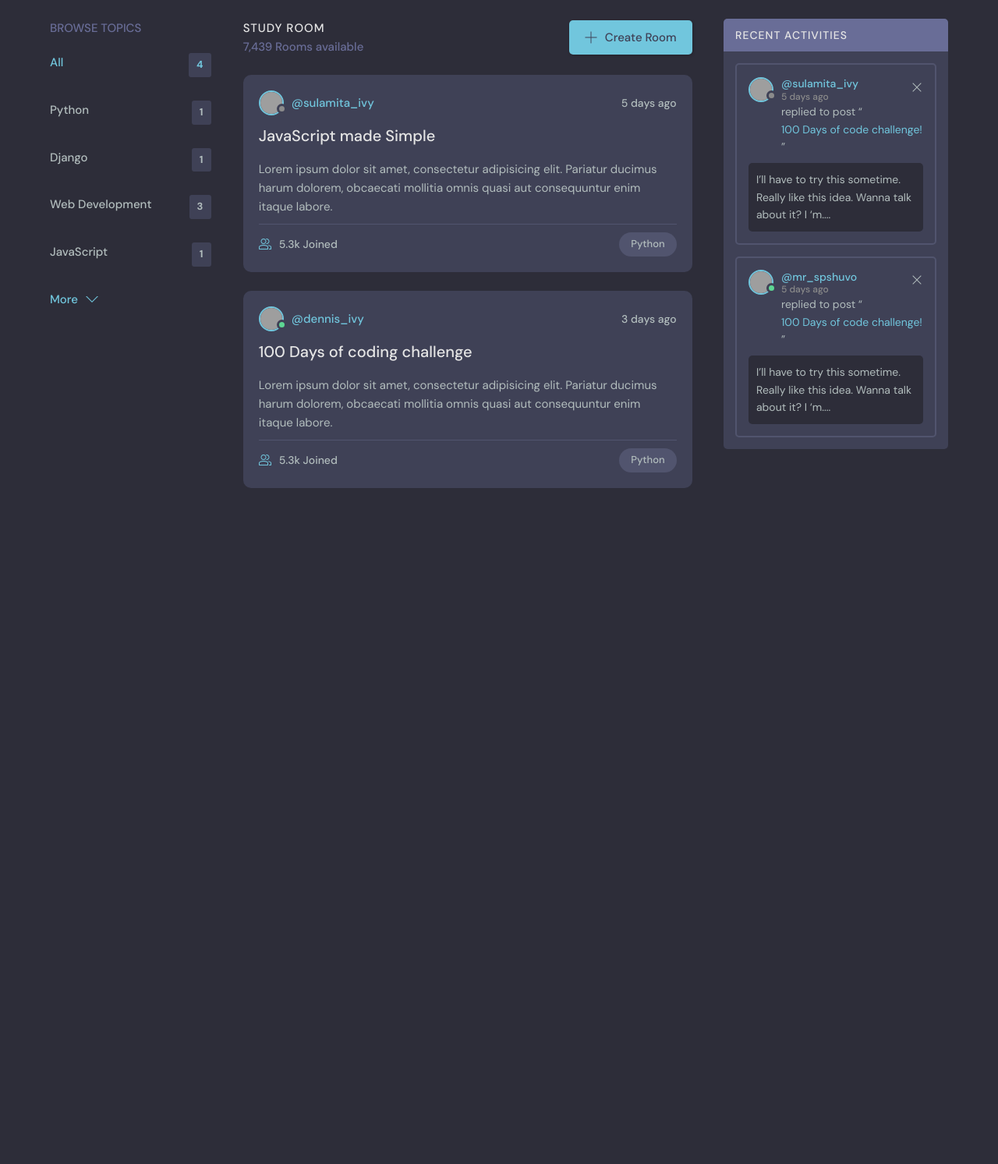
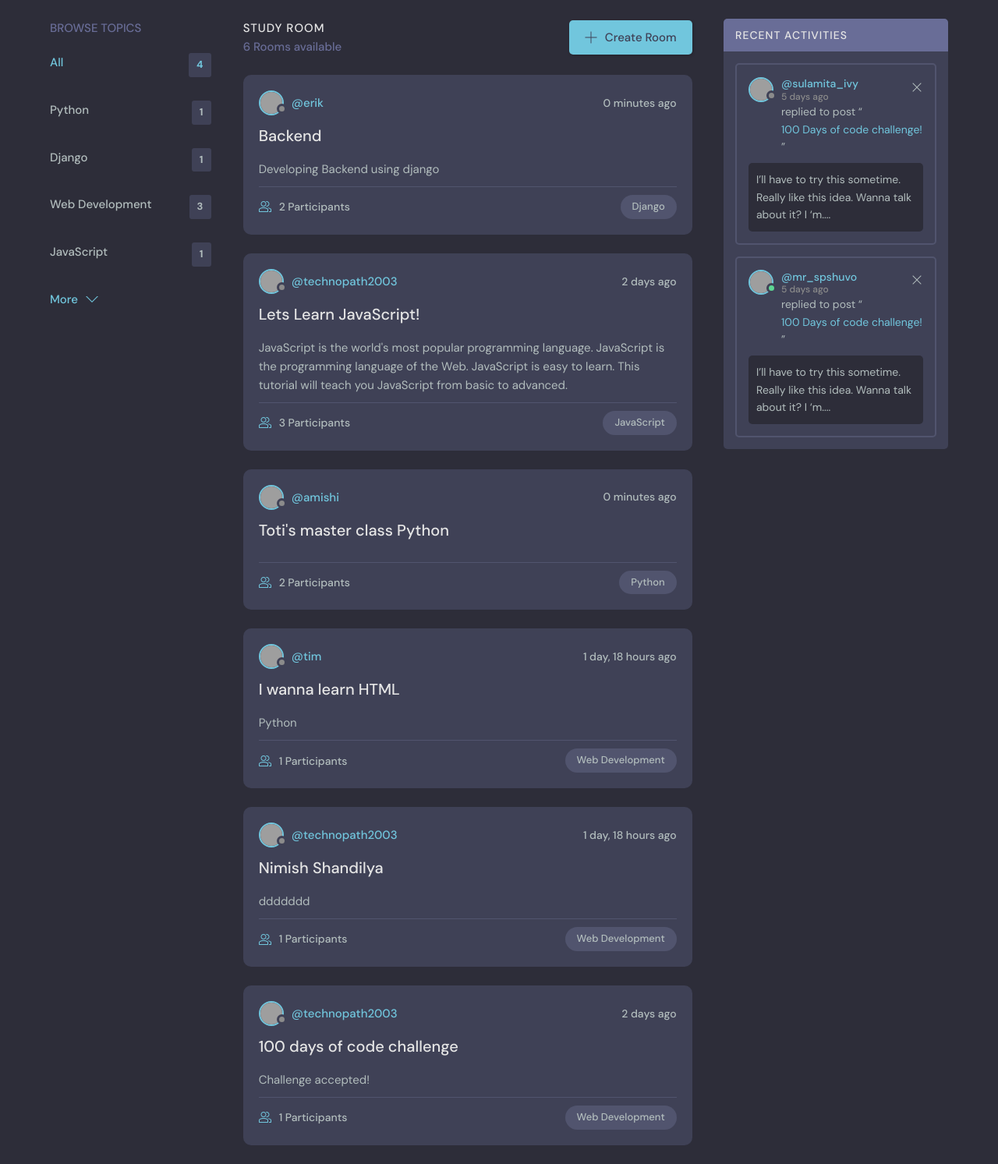
Before and after one commit to Anonymous-Technopath/Study-Chat-Website, a Django app: page / in a window 1280 px wide. Shown: the part 76-1569 px from the top of the page at 78% size. Before the commit the page ends 702 px from the top, so only its background shows below. Run offline with Django 4.2, Linux system fonts and the light colour scheme; data comes from the database, SQL or seed files in the repository; both versions use the stored data as it was after the commit; grey boxes are pictures that could not be loaded.

Commit message:
integrated feed_component.html with the theme

```diff
--- a/base/templates/base/feed_component.html
+++ b/base/templates/base/feed_component.html
@@ -1,17 +1,42 @@
 <div>
     {% for room in rooms %}
-
-    <div>
-        {% if request.user == room.host %}
-        <a href="{% url 'update-room' room.id%}">Edit</a>
-        <a href="{% url 'delete-room' room.id%}">Delete</a>
-        {% endif %}
-
-        <a href="{% url 'user-profile' room.host.id%}">@{{room.host.username}}</a>
-        <h5>{{room.id}} -- <a href="{% url 'room' room.id %}">{{room.name}}</a></h5>
-        <small>{{room.topic.name}}</small>
-        <hr>
+    <div class="roomListRoom">
+        <div class="roomListRoom__header">
+        <a href="{% url 'user-profile' room.host.id%}" class="roomListRoom__author">
+            <div class="avatar avatar--small">
+            <img src="https://randomuser.me/api/portraits/women/11.jpg" />
+            </div>
+            <span>@{{room.host.username}}</span>
+        </a>
+        <div class="roomListRoom__actions">
+            <span>{{room.created|timesince}} ago</span>
+        </div>
+        </div>
+        <div class="roomListRoom__content">
+        <a href="{% url 'room' room.id %}">{{room.name}}</a>
+        <p>{{room.description}}</p>
+        </div>
+        <div class="roomListRoom__meta">
+        <a href="room.html" class="roomListRoom__joined">
+            <svg version="1.1" xmlns="http://www.w3.org/2000/svg" width="32" height="32" viewBox="0 0 32 32">
+            <title>user-group</title>
+            <path
+                d="M30.539 20.766c-2.69-1.547-5.75-2.427-8.92-2.662 0.649 0.291 1.303 0.575 1.918 0.928 0.715 0.412 1.288 1.005 1.71 1.694 1.507 0.419 2.956 1.003 4.298 1.774 0.281 0.162 0.456 0.487 0.456 0.85v4.65h-4v2h5c0.553 0 1-0.447 1-1v-5.65c0-1.077-0.56-2.067-1.461-2.584z"
+            ></path>
+            <path
+                d="M22.539 20.766c-6.295-3.619-14.783-3.619-21.078 0-0.901 0.519-1.461 1.508-1.461 2.584v5.65c0 0.553 0.447 1 1 1h22c0.553 0 1-0.447 1-1v-5.651c0-1.075-0.56-2.064-1.461-2.583zM22 28h-20v-4.65c0-0.362 0.175-0.688 0.457-0.85 5.691-3.271 13.394-3.271 19.086 0 0.282 0.162 0.457 0.487 0.457 0.849v4.651z"
+            ></path>
+            <path
+                d="M19.502 4.047c0.166-0.017 0.33-0.047 0.498-0.047 2.757 0 5 2.243 5 5s-2.243 5-5 5c-0.168 0-0.332-0.030-0.498-0.047-0.424 0.641-0.944 1.204-1.513 1.716 0.651 0.201 1.323 0.331 2.011 0.331 3.859 0 7-3.141 7-7s-3.141-7-7-7c-0.688 0-1.36 0.131-2.011 0.331 0.57 0.512 1.089 1.075 1.513 1.716z"
+            ></path>
+            <path
+                d="M12 16c3.859 0 7-3.141 7-7s-3.141-7-7-7c-3.859 0-7 3.141-7 7s3.141 7 7 7zM12 4c2.757 0 5 2.243 5 5s-2.243 5-5 5-5-2.243-5-5c0-2.757 2.243-5 5-5z"
+            ></path>
+            </svg>
+            {{room.participants.count}} Participants
+        </a>
+        <p class="roomListRoom__topic">{{room.topic.name}}</p>
+        </div>
     </div>
-
     {% endfor %}
 </div>
--- a/base/templates/base/home.html
+++ b/base/templates/base/home.html
@@ -31,9 +31,9 @@
       <div class="roomList__header">
         <div>
           <h2>Study Room</h2>
-          <p>7,439 Rooms available</p>
+          <p>{{rooms.count}} Rooms available</p>
         </div>
-        <a class="btn btn--main" href="create-room.html">
+        <a class="btn btn--main" href="{% url 'create-room' %}">
           <svg version="1.1" xmlns="http://www.w3.org/2000/svg" width="32" height="32" viewBox="0 0 32 32">
             <title>add</title>
             <path
@@ -43,7 +43,8 @@
           Create Room
         </a>
       </div>
-      <div class="roomListRoom">
+      {% include 'base/feed_component.html' %}
+      <!-- <div class="roomListRoom">
         <div class="roomListRoom__header">
           <a href="profile.html" class="roomListRoom__author">
             <div class="avatar avatar--small">
@@ -124,7 +125,7 @@
           </a>
           <p class="roomListRoom__topic">Python</p>
         </div>
-      </div>
+      </div> -->
     </div>
     <!-- Room List End -->
 
```
Also changed, not shown: db.sqlite3.
